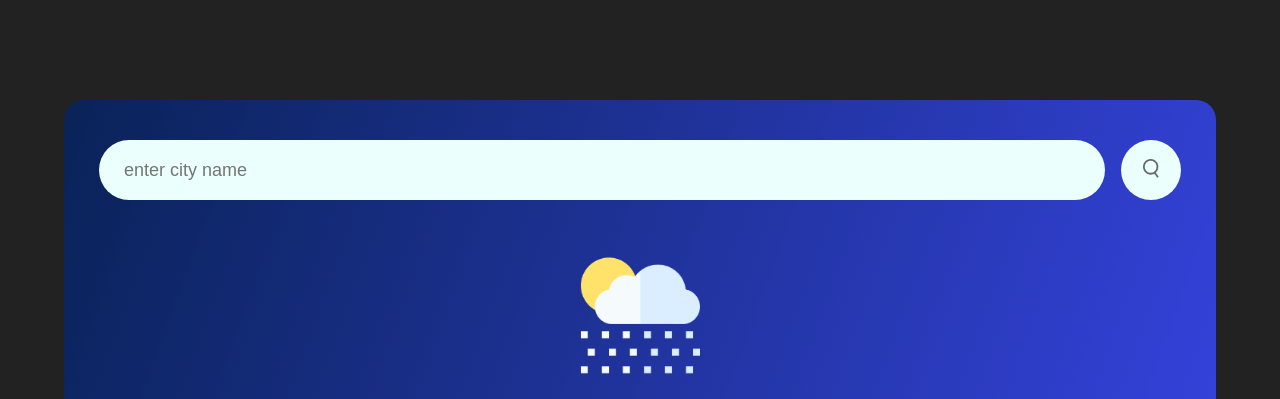
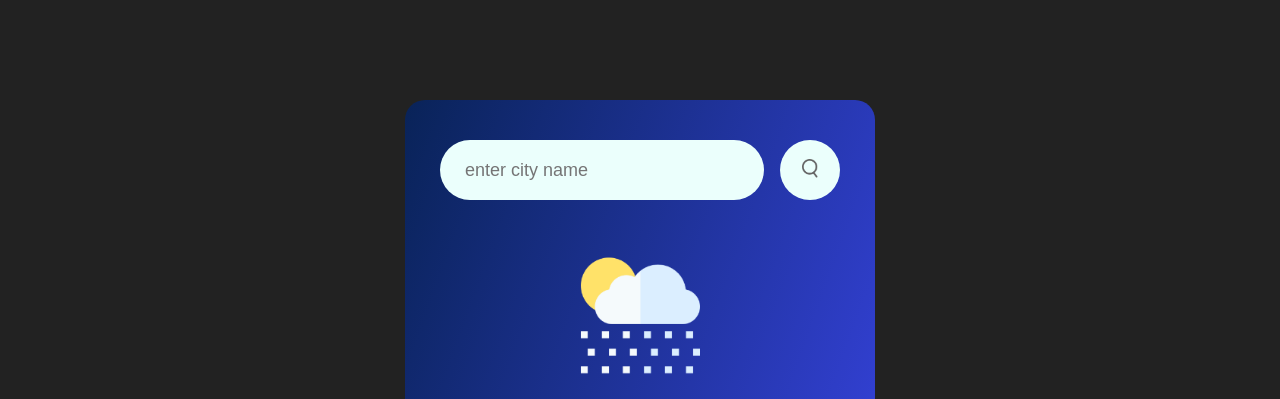
Before and after one commit to OmidProgramm/weatherApp-js, a plain HTML site: page index.html in a window 1280 px wide. Shown: the top 399 px of the page. Drawn offline with Linux system fonts and the light colour scheme.

Commit message:
fix width

```diff
--- a/style.css
+++ b/style.css
@@ -9,7 +9,7 @@ body{
 }
 .card{
     width: 90%;
-    max-width: 4701px;
+    max-width: 470px;
     background: linear-gradient(110deg,#092358,#3844e4);
     color: #fff;
     margin: 100px auto 0;
```
